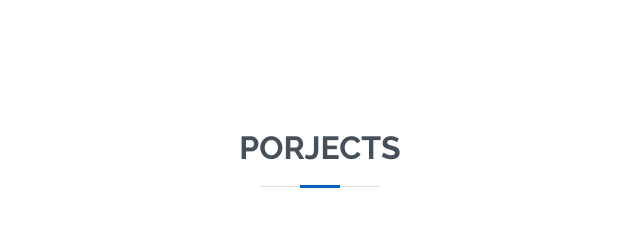
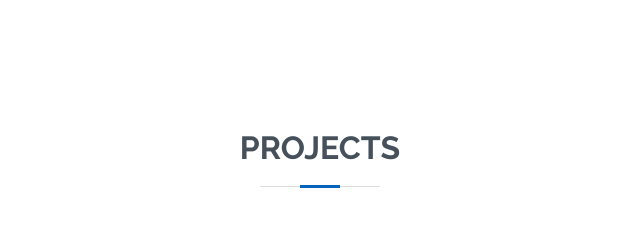
Before and after one commit to Apurba0012/Apurba0012.github.io, a plain HTML site: page index.html in a window 1280 px wide. Shown: the part 2980-3215 px from the top of the page, 370-1010 px from the left. Drawn offline with nearby package versions, Linux system fonts and the light colour scheme.

Commit message:
Third commit

```diff
--- a/index.html
+++ b/index.html
@@ -289,7 +289,7 @@
       <div class="container" data-aos="fade-up">
 
         <div class="section-title">
-          <h2>Porjects</h2>
+          <h2>Projects</h2>
 
         </div>
 
```
